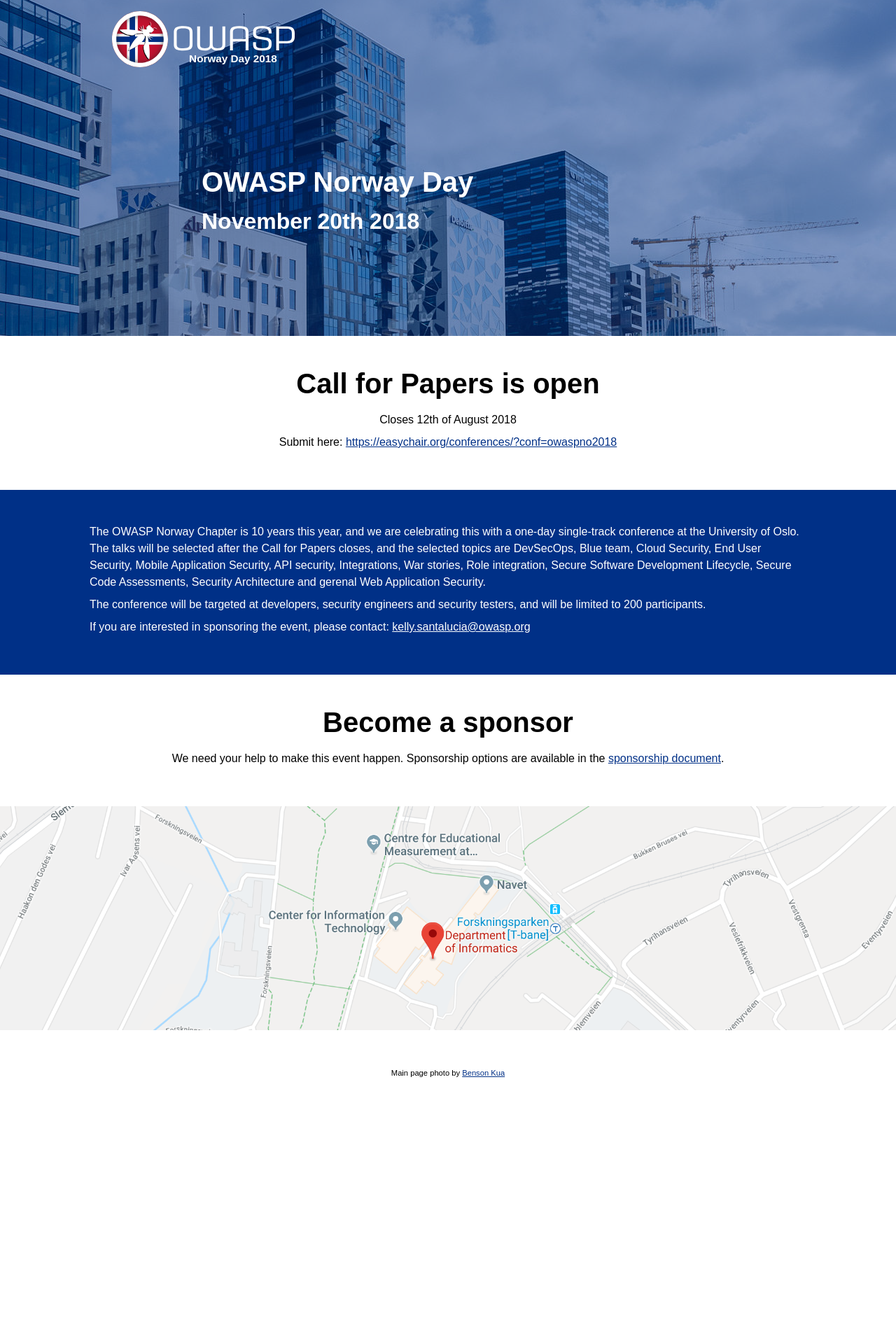
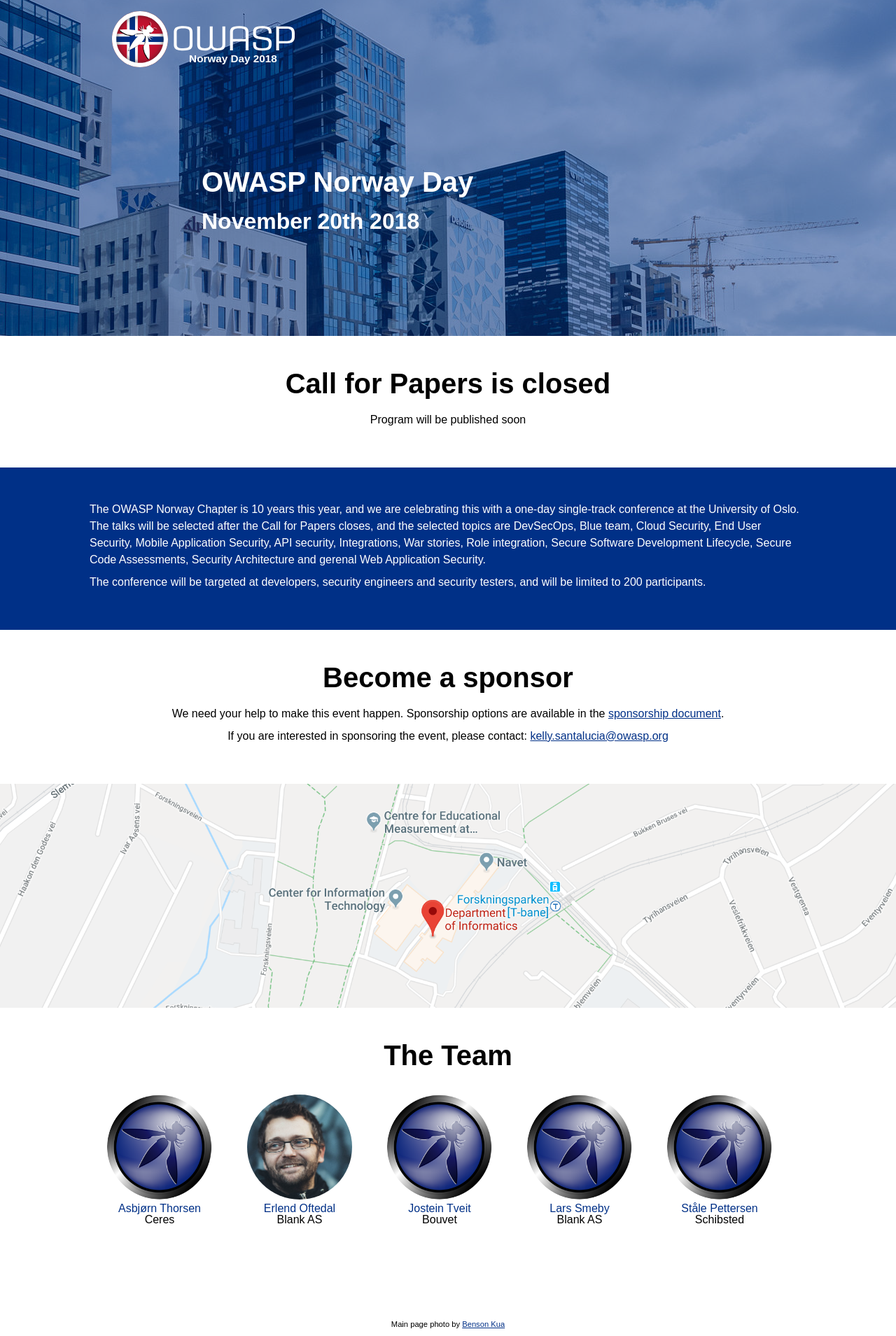
Before and after one commit to OWASP/owasp-norway-day-2018, a Jekyll site: the page built from index.html, in a window 1280 px wide. Shown: the whole page at 70% size. Built offline with Jekyll 4.4.1, drawn with Linux system fonts in a browser that asks for light colours; some web fonts are replaced; before the commit the page ends 1550 px from its top, so only the background shows below that.

Commit message:
Updating front page

```diff
--- /dev/null
+++ b/_data/team.yml
@@ -0,0 +1,15 @@
+- name: Asbjørn Thorsen
+  company: Ceres
+  image:
+- name: Erlend Oftedal
+  company: Blank AS
+  image: erlend.jpg
+- name: Jostein Tveit
+  company: Bouvet
+  image:
+- name: Lars Smeby
+  company: Blank AS
+  image:
+- name: Ståle Pettersen
+  company: Schibsted
+  image:
--- /dev/null
+++ b/assets/_sass/_teamlist.scss
@@ -0,0 +1,42 @@
+
+section.team-list {
+
+	ul {
+		display: flex;
+		flex-wrap: wrap;
+		list-style: none;
+		padding: 1em 0em;
+		justify-content: space-between;
+
+		h4 {
+			color: $blue;
+		}
+
+		&:after {
+			content: "";
+			flex: auto;
+		}
+
+		> li {
+			max-width: 50%;
+			width: 200px;
+			text-align: center;
+			padding-bottom: 1em;
+			list-style-type: none;
+
+			div {
+				margin: 0 auto;
+				width: 150px;
+				height: 150px;
+				border-radius: 50%;
+				background-position: center center;
+				background-size:cover;
+				margin-bottom: 5px;
+			}
+
+			span {
+				display: block;
+			}
+		}
+	}
+}
--- /dev/null
+++ b/assets/_sass/_vars.scss
@@ -0,0 +1 @@
+$blue: #003087;
--- a/assets/css/style.scss
+++ b/assets/css/style.scss
@@ -1,6 +1,8 @@
 ---
 ---
 @import "reset";
+@import "vars";
+@import "teamlist";
 
 @font-face {
     font-family: 'Aller-Italic';
@@ -22,7 +24,7 @@
     font-style: normal;
 }
 
-$blue: #003087;
+
 
 * {
 	box-sizing: border-box;
@@ -108,6 +110,8 @@
 }
 
 
+
+
 @media (max-width: 500px) {
 	header {
 		background-position: 0em center;
--- a/index.html
+++ b/index.html
@@ -12,21 +12,34 @@
 </section>
 
 <section class="center">
-	<h1>Call for Papers is open</h1>
-	<p>Closes 12th of August 2018</p>
-	<p>Submit here: <a href="https://easychair.org/conferences/?conf=owaspno2018">https://easychair.org/conferences/?conf=owaspno2018</a></p>
+	<h1>Call for Papers is closed</h1>
+	<p>Program will be published soon</p>
 </section>
 
 <section class="inverse">
 	<p>The OWASP Norway Chapter is 10 years this year, and we are celebrating this with a one-day single-track conference at the University of Oslo. The talks will be selected after the Call for Papers closes, and the selected topics are DevSecOps, Blue team, Cloud Security, End User Security, Mobile Application Security, API security, Integrations, War stories, Role integration, Secure Software Development Lifecycle, Secure Code Assessments, Security Architecture and gerenal Web Application Security.</p>
 	<p>The conference will be targeted at developers, security engineers and security testers, and will be limited to 200 participants.</p>
-	<p>If you are interested in sponsoring the event, please contact: <a href="mailto:kelly.santalucia@owasp.org">kelly.santalucia@owasp.org</a></p>
+
 </section>
 
 <section class="center">
 	<h1>Become a sponsor</h1>
 	<p>We need your help to make this event happen. Sponsorship options are available in the <a href="/docs/sponsorship.pdf">sponsorship document</a>.</p>
+	<p>If you are interested in sponsoring the event, please contact: <a href="mailto:kelly.santalucia@owasp.org">kelly.santalucia@owasp.org</a></p>
 </section>
 
 <section class="map">
 </section>
+
+<section class="team-list">
+	<h1>The Team</h1>
+	<ul >
+	{% for member in site.data.team %}
+	<li>
+		<div style="background-image: url(../assets/images/{{member.image | default: 'owasp_logo.png'}})" alt="{{member.name}} {{member.company}}"></div>
+		<h4>{{member.name}}</h4>
+		<span class="role">{{member.company}}</span>
+	</li>
+	{% endfor %}
+	</ul>
+</section>
```
Also changed, not shown: assets/images/erlend.jpg (added), assets/images/owasp_logo.png (added).
